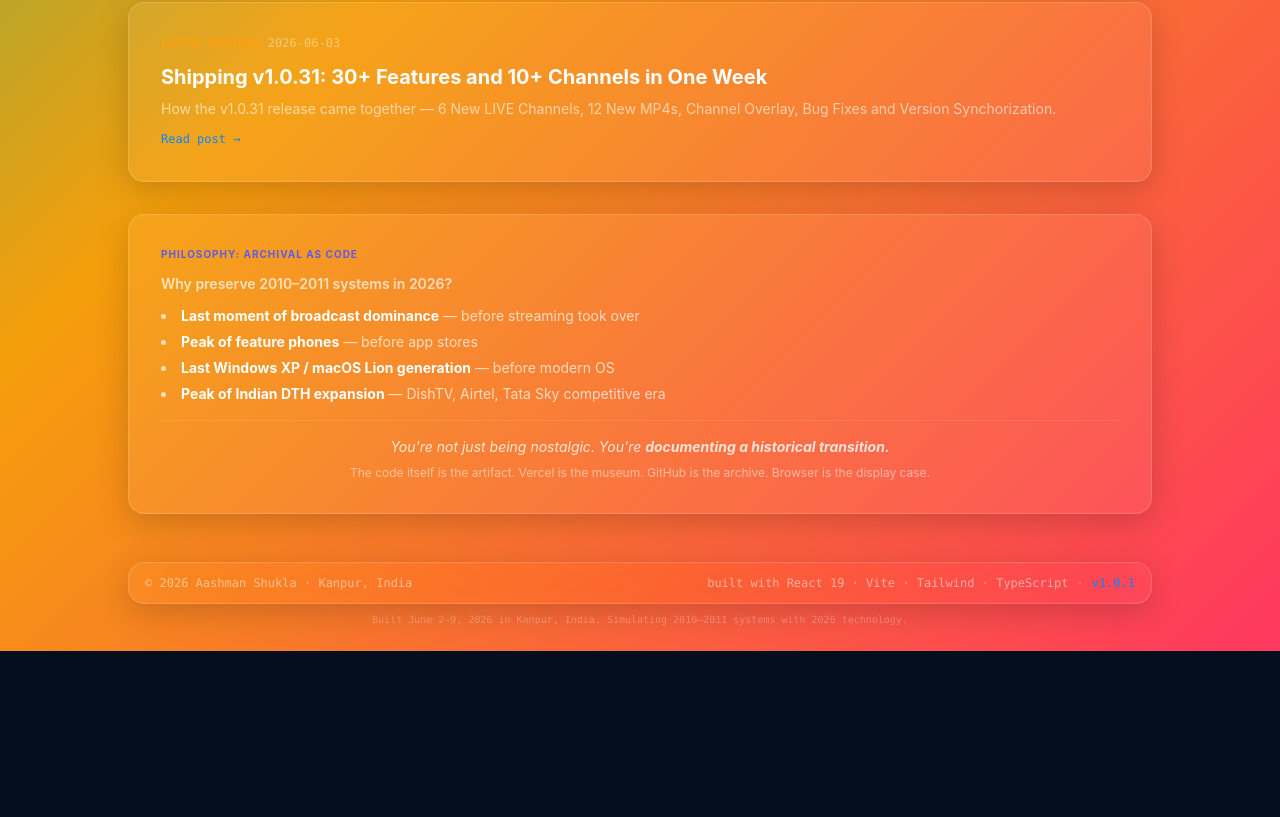
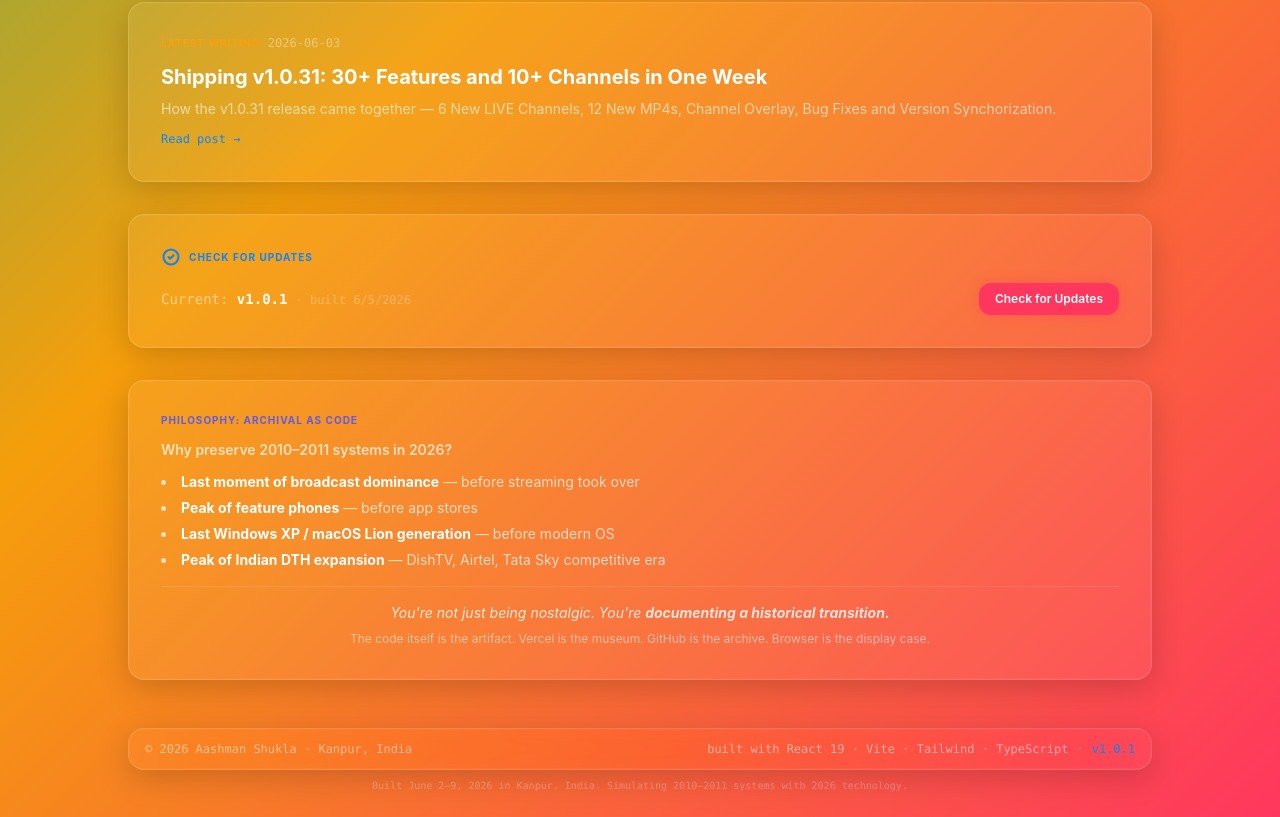
Before and after one commit to AashmanShukla3223/AashmanShukla3223, a React (Vite) app: page / in a window 1280 px wide. Shown: the part 2660-3477 px from the top of the page. Before the commit the page ends 3311 px from the top, so only its background shows below. Built offline with nearby package versions, Linux system fonts and the light colour scheme.

Commit message:
Add Check for Updates section with blue checkmark icon and blossom pink button

```diff
--- a/src/pages/Home.tsx
+++ b/src/pages/Home.tsx
@@ -1,6 +1,7 @@
 import { Link } from 'react-router-dom';
 import { projects } from '../data/projects';
 import { posts } from '../data/posts';
+import { useOTAUpdate } from '../hooks/useOTAUpdate';
 
 export default function Home() {
   const featured = projects.find((p) => p.highlight);
@@ -333,6 +334,9 @@ export default function Home() {
         </section>
       )}
 
+      {/* ─── Check for Updates ─── */}
+      <CheckForUpdates />
+
       {/* ─── Philosophy: Archival as Code ─── */}
       <section
         className="glass rounded-2xl p-6 sm:p-8 animate-slide-up"
@@ -360,3 +364,52 @@ export default function Home() {
     </div>
   );
 }
+
+function CheckForUpdates() {
+  const { current, latest, available, loading, buildTime, check } = useOTAUpdate();
+
+  return (
+    <section className="glass rounded-2xl p-6 sm:p-8 animate-slide-up" style={{ animationDelay: '0.32s' }}>
+      <div className="flex items-center gap-2 mb-4">
+        <svg className="w-5 h-5 text-tahoe-blue" fill="none" viewBox="0 0 24 24" stroke="currentColor" strokeWidth={2.5}>
+          <path strokeLinecap="round" strokeLinejoin="round" d="M9 12l2 2 4-4m6 2a9 9 0 11-18 0 9 9 0 0118 0z" />
+        </svg>
+        <span className="text-[10px] uppercase tracking-widest font-bold text-tahoe-blue">
+          Check for Updates
+        </span>
+      </div>
+
+      <div className="flex items-center justify-between gap-4 flex-wrap">
+        <div className="text-sm text-white/70">
+          <span className="font-mono text-white/50">Current: </span>
+          <span className="font-mono text-white font-semibold">v{current}</span>
+          {buildTime && (
+            <span className="text-white/30 ml-2 text-xs font-mono">
+              · built {new Date(buildTime).toLocaleDateString()}
+            </span>
+          )}
+          {latest && latest !== current && (
+            <div className="mt-1">
+              <span className="font-mono text-emerald-400 text-xs">
+                Update available: v{latest}
+              </span>
+            </div>
+          )}
+        </div>
+
+        <button
+          onClick={check}
+          disabled={loading}
+          className="px-4 py-2 rounded-xl text-xs font-semibold transition-all disabled:opacity-50"
+          style={{
+            background: '#ff375f',
+            color: '#fff',
+            boxShadow: '0 0 12px rgba(255, 55, 95, 0.4)',
+          }}
+        >
+          {loading ? 'Checking…' : 'Check for Updates'}
+        </button>
+      </div>
+    </section>
+  );
+}
```
